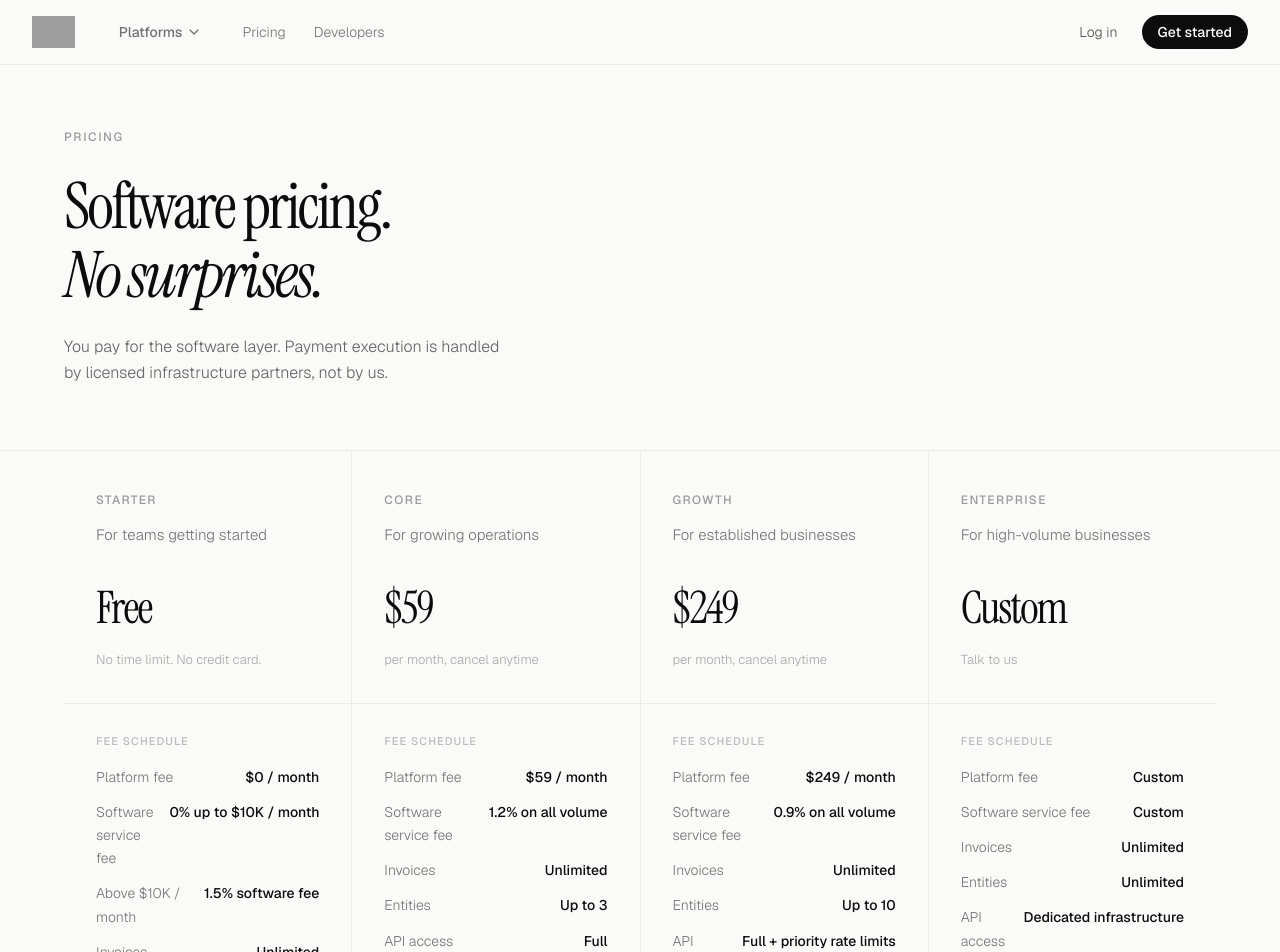
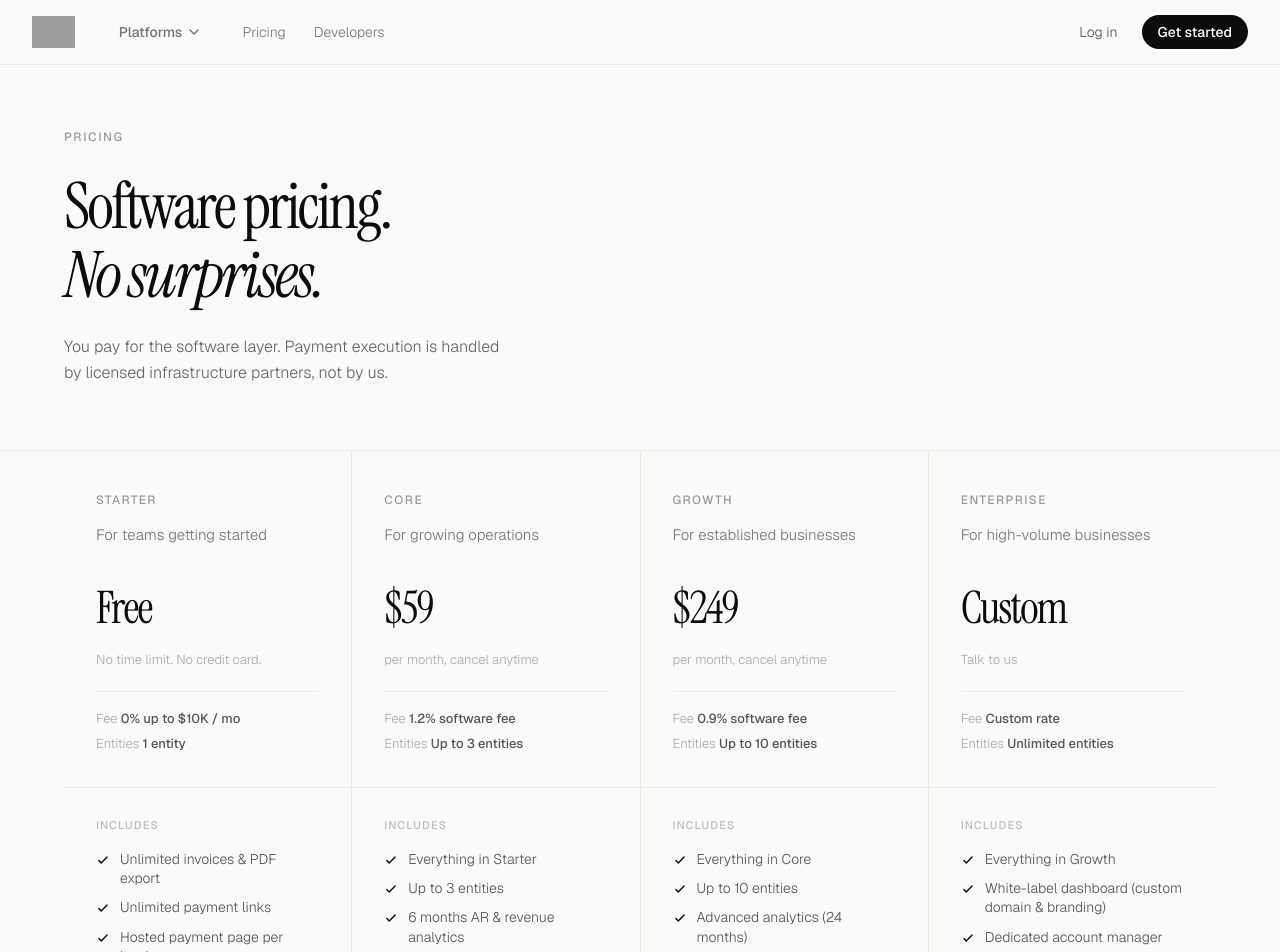
Before and after one commit to omniasky/paymonei-website, a Next.js app: page /pricing in a window 1280 px wide. Shown: the top 952 px of the page. Built offline with nearby package versions, Linux system fonts and the light colour scheme; grey boxes are pictures that could not be loaded.

Commit message:
pricing: remove FEE SCHEDULE table from plan cards; replace with clean 2-line key spec (fee % + entities)

```diff
--- a/src/app/pricing/page.tsx
+++ b/src/app/pricing/page.tsx
@@ -65,14 +65,8 @@ const plans = [
     cta: "Start for free",
     ctaHref: "https://app.paymonei.com/auth/register",
     ctaPrimary: false,
-    fees: [
-      { label: "Platform fee", value: "$0 / month" },
-      { label: "Software service fee", value: "0% up to $10K / month" },
-      { label: "Above $10K / month", value: "1.5% software fee" },
-      { label: "Invoices", value: "Unlimited" },
-      { label: "Entities", value: "1" },
-      { label: "API access", value: "Full" },
-    ],
+    softwareFee: "0% up to $10K / mo",
+    entities: "1 entity",
     includes: [
       "Unlimited invoices & PDF export",
       "Unlimited payment links",
@@ -96,13 +90,8 @@ const plans = [
     cta: "Get started",
     ctaHref: "https://app.paymonei.com/auth/register?plan=core",
     ctaPrimary: false,
-    fees: [
-      { label: "Platform fee", value: "$59 / month" },
-      { label: "Software service fee", value: "1.2% on all volume" },
-      { label: "Invoices", value: "Unlimited" },
-      { label: "Entities", value: "Up to 3" },
-      { label: "API access", value: "Full" },
-    ],
+    softwareFee: "1.2% software fee",
+    entities: "Up to 3 entities",
     includes: [
       "Everything in Starter",
       "Up to 3 entities",
@@ -121,13 +110,8 @@ const plans = [
     cta: "Get started",
     ctaHref: "https://app.paymonei.com/auth/register?plan=growth",
     ctaPrimary: true,
-    fees: [
-      { label: "Platform fee", value: "$249 / month" },
-      { label: "Software service fee", value: "0.9% on all volume" },
-      { label: "Invoices", value: "Unlimited" },
-      { label: "Entities", value: "Up to 10" },
-      { label: "API access", value: "Full + priority rate limits" },
-    ],
+    softwareFee: "0.9% software fee",
+    entities: "Up to 10 entities",
     includes: [
       "Everything in Core",
       "Up to 10 entities",
@@ -147,13 +131,8 @@ const plans = [
     cta: "Contact sales",
     ctaHref: "mailto:sales@paymonei.com",
     ctaPrimary: false,
-    fees: [
-      { label: "Platform fee", value: "Custom" },
-      { label: "Software service fee", value: "Custom" },
-      { label: "Invoices", value: "Unlimited" },
-      { label: "Entities", value: "Unlimited" },
-      { label: "API access", value: "Dedicated infrastructure" },
-    ],
+    softwareFee: "Custom rate",
+    entities: "Unlimited entities",
     includes: [
       "Everything in Growth",
       "White-label dashboard (custom domain & branding)",
@@ -395,19 +374,17 @@ export default function PricingPage() {
                         {plan.priceLabel}
                       </span>
                     </div>
-                    <p className="text-[13px] text-[#AAA] font-light">{plan.priceSub}</p>
-                  </div>
-
-                  {/* Fee schedule */}
-                  <div className="px-8 py-7 border-b border-[#EAEAE6]">
-                    <p className="text-[11px] tracking-[0.1em] uppercase text-[#BBB] font-medium mb-4">Fee schedule</p>
-                    <div className="space-y-3">
-                      {plan.fees.map((fee) => (
-                        <div key={fee.label} className="flex items-baseline justify-between gap-4">
-                          <span className="text-[14px] text-[#777] font-light">{fee.label}</span>
-                          <span className="text-[14px] text-[#0C0C0C] font-medium shrink-0">{fee.value}</span>
-                        </div>
-                      ))}
+                    <p className="text-[13px] text-[#AAA] font-light mb-5">{plan.priceSub}</p>
+                    {/* Key specs: 2 lines only */}
+                    <div className="flex flex-col gap-1 pt-4 border-t border-[#EAEAE6]">
+                      <p className="text-[13px] text-[#555]">
+                        <span className="text-[#AAA] font-light">Fee </span>
+                        <span className="font-medium">{plan.softwareFee}</span>
+                      </p>
+                      <p className="text-[13px] text-[#555]">
+                        <span className="text-[#AAA] font-light">Entities </span>
+                        <span className="font-medium">{plan.entities}</span>
+                      </p>
                     </div>
                   </div>
 
```
